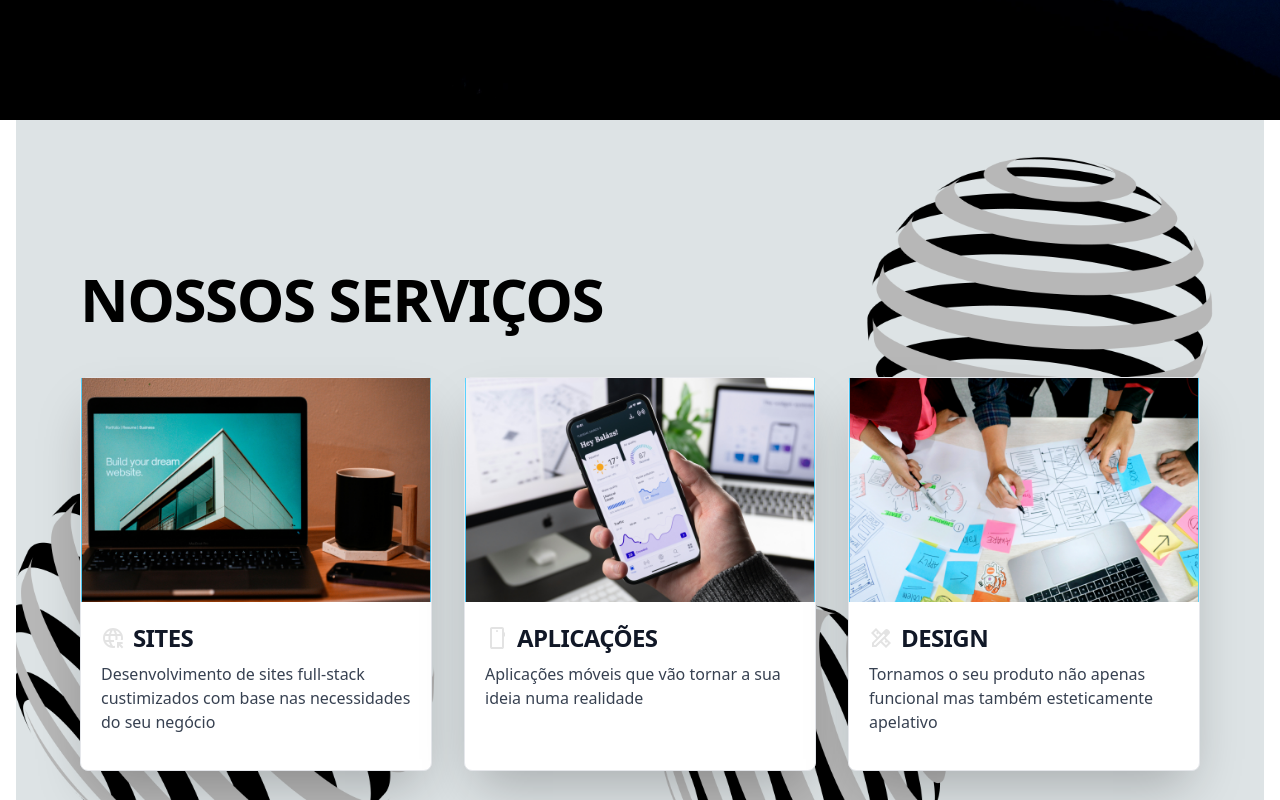
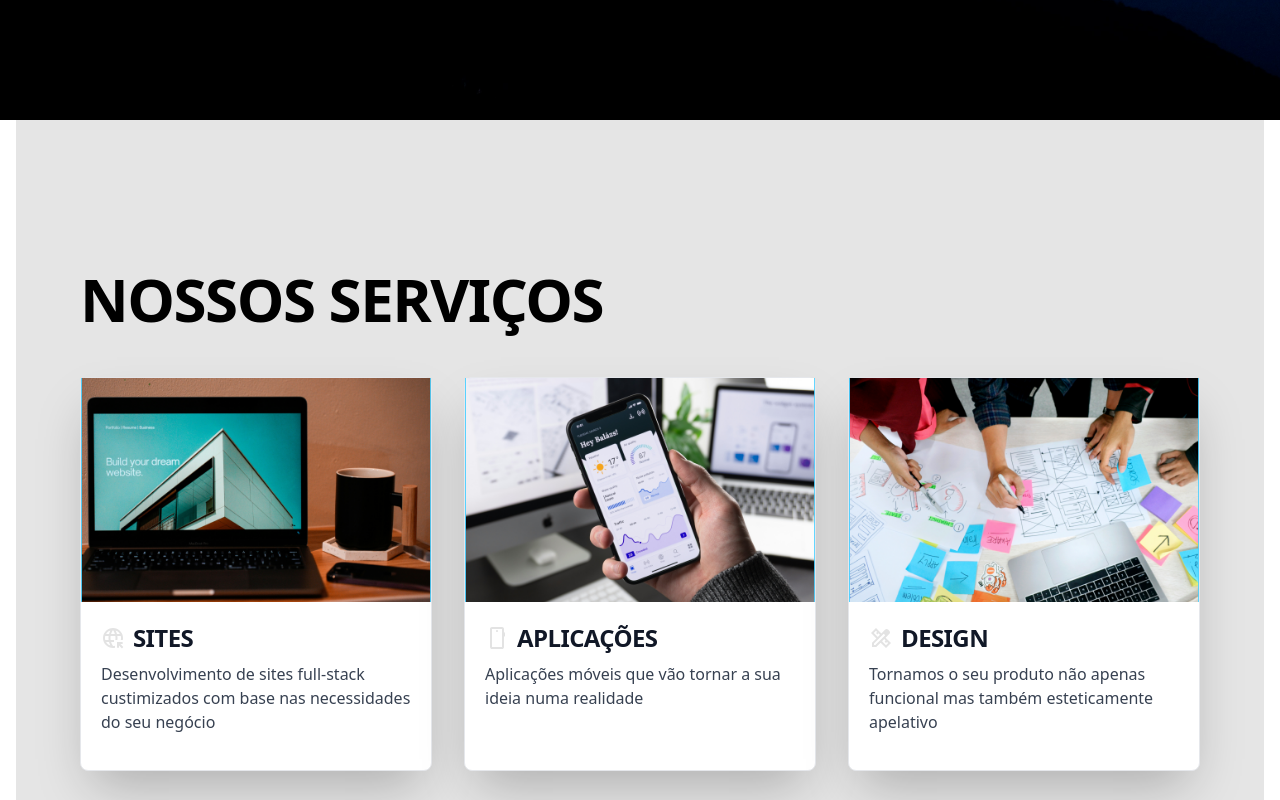
Before and after one commit to mps-technologies/mps-portfolio, a Next.js app: page / in a window 1280 px wide. Shown: the part 680-1480 px from the top of the page. Built offline with nearby package versions, Linux system fonts and the light colour scheme.

Commit message:
removed random objects in Services background

```diff
--- a/src/Sections/OurServices.tsx
+++ b/src/Sections/OurServices.tsx
@@ -1,22 +1,19 @@
 "use client";
 
 import Card from "@/Components/Card";
-import Image from "next/image";
 
 export default function OurServices() {
   return (
     <>
       <section
         id="services"
-        className="min-h-screen w-full py-16 px-4 md:px-8 lg:px-16 bg-centered relative flex flex-col justify-center">
-
-      <Image
-          src="/service-bg.png"
-          alt="Our services background image"
-          fill
-          style={{ objectFit: "cover" }}
-          priority
-        />
+        className="min-h-screen w-full py-16 px-4 md:px-8 lg:px-16 bg-centered relative flex flex-col justify-center"
+        style={{
+            backgroundColor: "white",
+            backgroundSize: 'cover',
+            backgroundPosition: 'center',
+            backgroundRepeat: 'no-repeat',
+          }}>
 
         <div className="absolute inset-0 bg-black/10"></div> {/* Optional overlay */}
         <div className="max-w-7xl mx-auto relative z-10">
```
